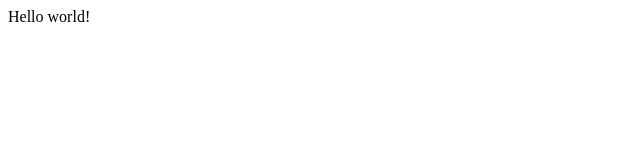
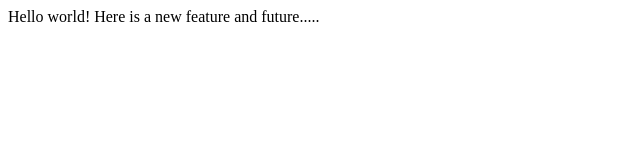
Before and after one commit to Yalchin1/lecture1, a plain HTML site: page index.html in a window 1280 px wide. Shown: the whole page, without its empty margins (0-640 px from the left). Drawn offline with Linux system fonts and the light colour scheme.

Commit message:
new feature added

```diff
--- a/index.html
+++ b/index.html
@@ -6,5 +6,6 @@
   </head>
   <body>
     Hello world!
+    Here is a new feature and future.....
   </body>
 </html>
```
